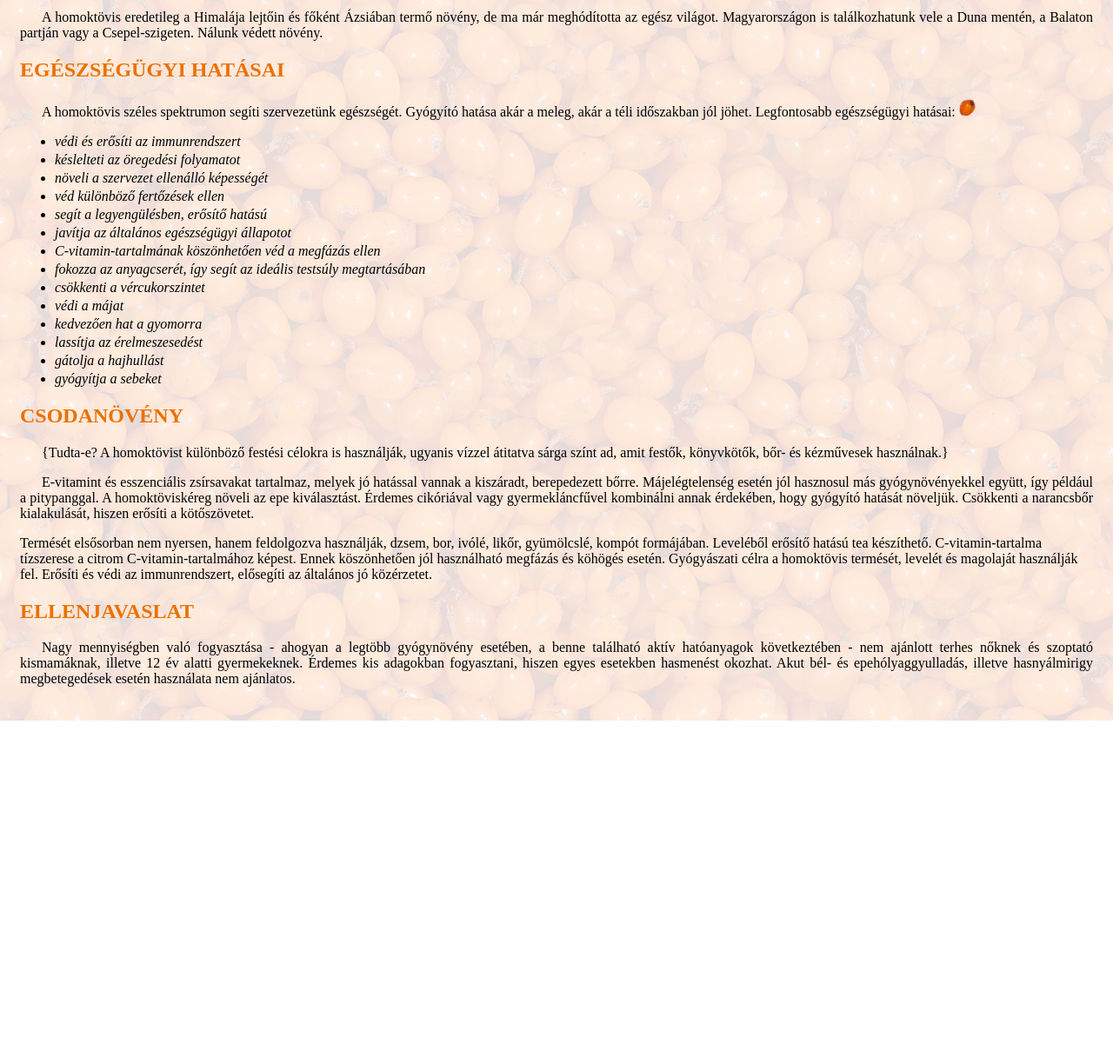
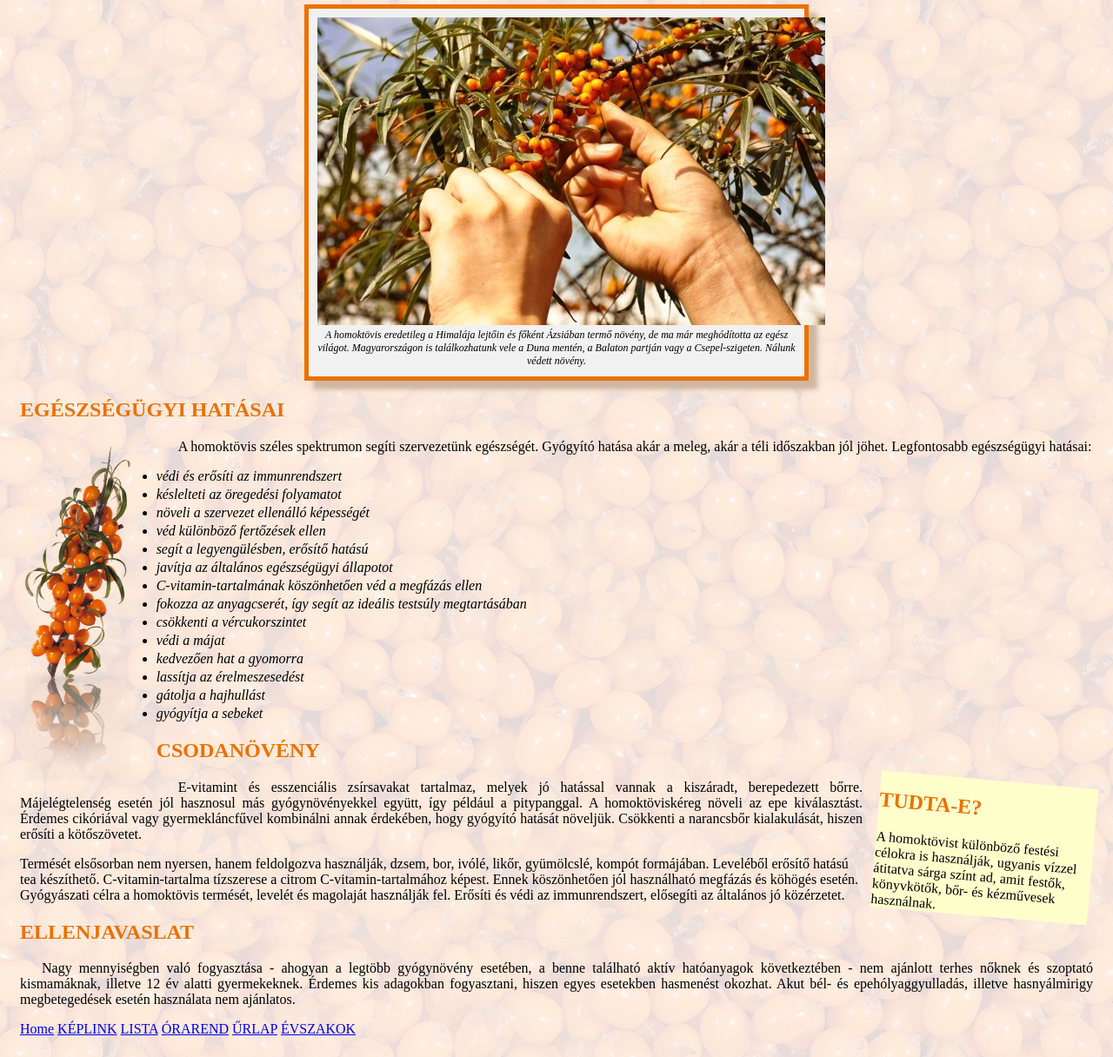
Before and after one commit to CsontosRoland1/web, a plain HTML site: page HOMOKTÖVIS nyersanyag/homoktovis.html in a window 1280 px wide. Shown: the part 70-1286 px from the top of the page at 87% size. Before the commit the page ends 899 px from the top, so only its background shows below. Drawn offline with Linux system fonts and the light colour scheme.

Commit message:
Update homoktovis.html

```diff
--- a/HOMOKTÖVIS nyersanyag/homoktovis.html
+++ b/HOMOKTÖVIS nyersanyag/homoktovis.html
@@ -9,16 +9,24 @@
 </head>
 <body>
 
+
     <h1>Homoktövis</h1>
 
 
-<p>A homoktövis eredetileg a Himalája lejtőin és főként Ázsiában termő növény, de ma már meghódította az egész világot. Magyarországon is találkozhatunk vele a Duna mentén, a Balaton partján vagy a Csepel-szigeten. Nálunk védett növény.</p>
+
+     <div id="bokor" class="keret">
+        <img src="img/bokor.jpg">
+        A homoktövis eredetileg a Himalája lejtőin és főként Ázsiában termő növény, de ma már meghódította az egész világot. Magyarországon is találkozhatunk vele a Duna mentén, a Balaton partján vagy a Csepel-szigeten. Nálunk védett növény.
+    </div>
+
 
 <h2>Egészségügyi hatásai</h2>
 <p>
     A homoktövis széles spektrumon segíti szervezetünk egészségét. Gyógyító hatása akár a meleg, akár a téli időszakban jól jöhet. Legfontosabb egészségügyi hatásai:
-    <img id="bogyo" src="img/bogyo.png" alt="">
+
+            <img src="img/termes.png" alt="" id="termes">
         <ul>
+
 
                 <li>védi és erősíti az immunrendszert</li>
 
@@ -39,16 +47,20 @@
                 <li>gátolja a hajhullást</li>
                 <li>gyógyítja a sebeket</li>
 
+
         </ul>
+    </div>
 </p>
 
 <h2>Csodanövény</h2>
 
 <p>
-    <p>
-        {Tudta-e?
-        A homoktövist különböző festési célokra is használják, ugyanis vízzel átitatva sárga színt ad, amit festők, könyvkötők, bőr- és kézművesek használnak.}
-    </p>
+
+
+        <div id="erdekesseg">
+            <h2>Tudta-e?</h2>
+        A homoktövist különböző festési célokra is használják, ugyanis vízzel átitatva sárga színt ad, amit festők, könyvkötők, bőr- és kézművesek használnak.</div>
+
     <p>E-vitamint és esszenciális zsírsavakat tartalmaz, melyek jó hatással vannak a kiszáradt, berepedezett bőrre. Májelégtelenség esetén jól hasznosul más gyógynövényekkel együtt, így például a pitypanggal. A homoktöviskéreg növeli az epe kiválasztást. Érdemes cikóriával vagy gyermekláncfűvel kombinálni annak érdekében, hogy gyógyító hatását növeljük. Csökkenti a narancsbőr kialakulását, hiszen erősíti a kötőszövetet.</p>
     Termését elsősorban nem nyersen, hanem feldolgozva használják, dzsem, bor, ivólé, likőr, gyümölcslé, kompót formájában. Leveléből erősítő hatású tea készíthető. C-vitamin-tartalma tízszerese a citrom C-vitamin-tartalmához képest. Ennek köszönhetően jól használható megfázás és köhögés esetén.
     Gyógyászati célra a homoktövis termését, levelét és magolaját használják fel. Erősíti és védi az immunrendszert, elősegíti az általános jó közérzetet.
@@ -59,5 +71,13 @@
 <p>Nagy mennyiségben való fogyasztása - ahogyan a legtöbb gyógynövény esetében, a benne található aktív hatóanyagok következtében - nem ajánlott terhes nőknek és szoptató kismamáknak, illetve 12 év alatti gyermekeknek. Érdemes kis adagokban fogyasztani, hiszen egyes esetekben hasmenést okozhat. Akut bél- és epehólyaggyulladás, illetve hasnyálmirigy megbetegedések esetén használata nem ajánlatos.
 </p>
 
+    <a href="../index.html">Home</a>
+    <a href="../keplink.html">KÉPLINK</a>
+    <a href="../lista.html">LISTA</a>
+    <a href="../tablazat.html">ÓRAREND</a>
+    <a href="../urlap.html">ŰRLAP</a>
+    <a href="../evszakok.html">ÉVSZAKOK</a>
+
+
 </body>
 </html>
```
Lines whose indentation alone changed are shown as unchanged.
